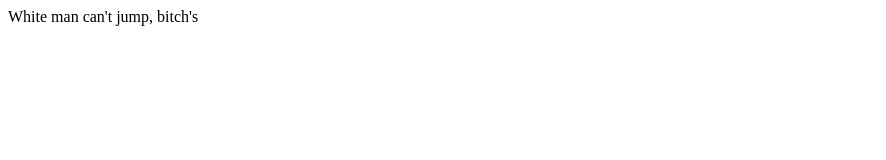
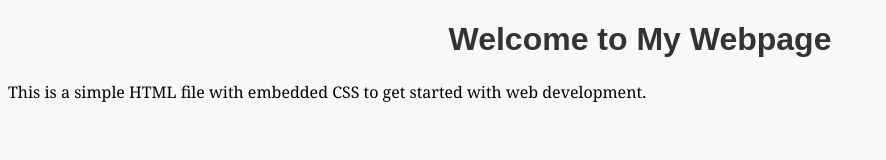
Before and after one commit to Pero-s-Academy/burnt-exe.io, a plain HTML site: page index.html in a window 1280 px wide. Shown: the whole page, without its empty margins (0-886 px from the left). Drawn offline with Linux system fonts and the light colour scheme.

Commit message:
Update index.html

```diff
--- a/index.html
+++ b/index.html
@@ -1 +1,33 @@
-White man can't jump, bitch's
+<!DOCTYPE html>
+<html lang="en">
+<head>
+    <meta charset="UTF-8">
+    <meta name="viewport" content="width=device-width, initial-scale=1.0">
+    <title>My Simple Webpage</title>
+    <style>
+        /* Add some styling to the <h1> element */
+        h1 {
+            font-family: Arial, sans-serif;
+            color: #333; /* Dark gray color */
+            text-align: center;
+        }
+
+        /* Style the <p> element */
+        p {
+            font-family: Georgia, serif;
+            font-size: 16px;
+            line-height: 1.5;
+            margin: 20px 0;
+        }
+
+        /* Add a background color to the entire body */
+        body {
+            background-color: #f9f9f9; /* Light gray background */
+        }
+    </style>
+</head>
+<body>
+    <h1>Welcome to My Webpage</h1>
+    <p>This is a simple HTML file with embedded CSS to get started with web development.</p>
+</body>
+</html>
```
